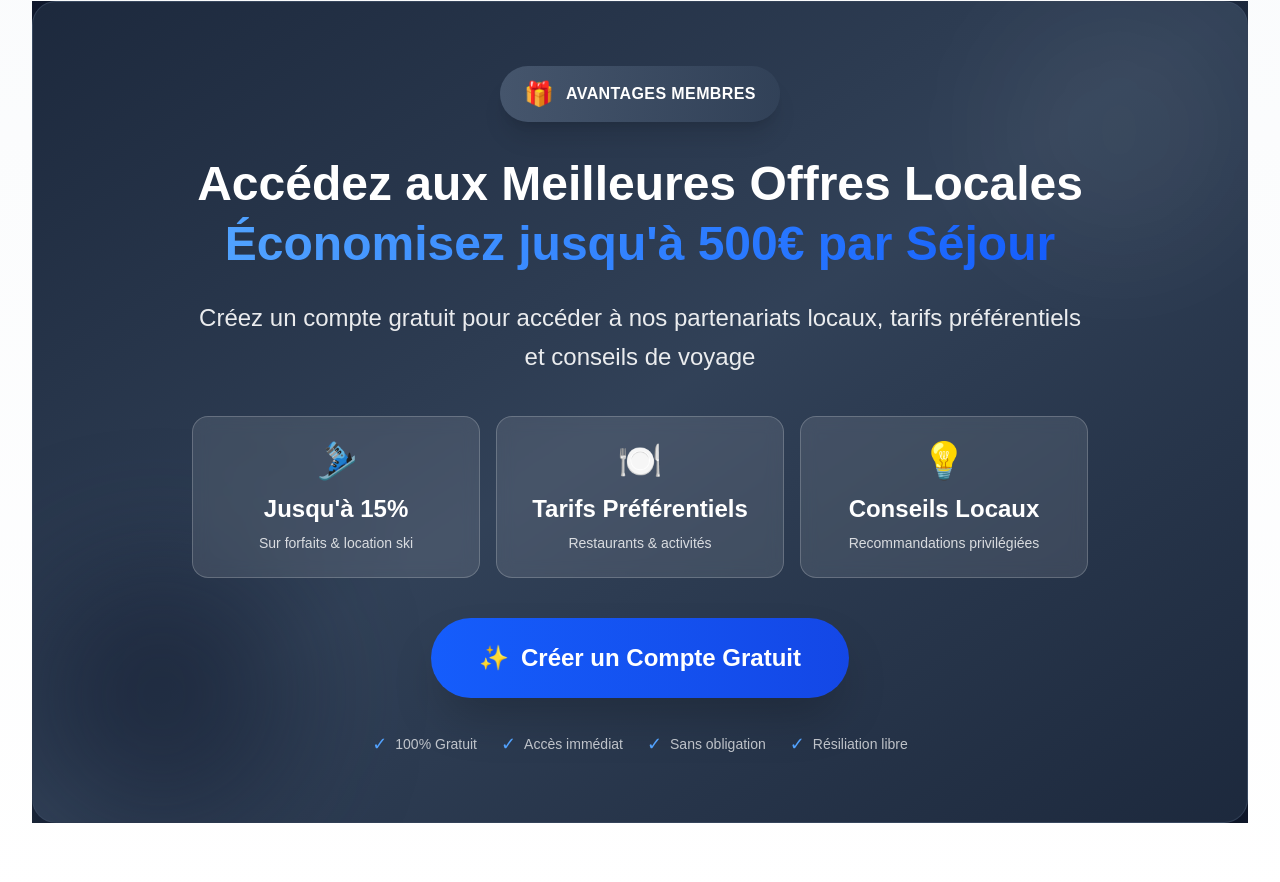
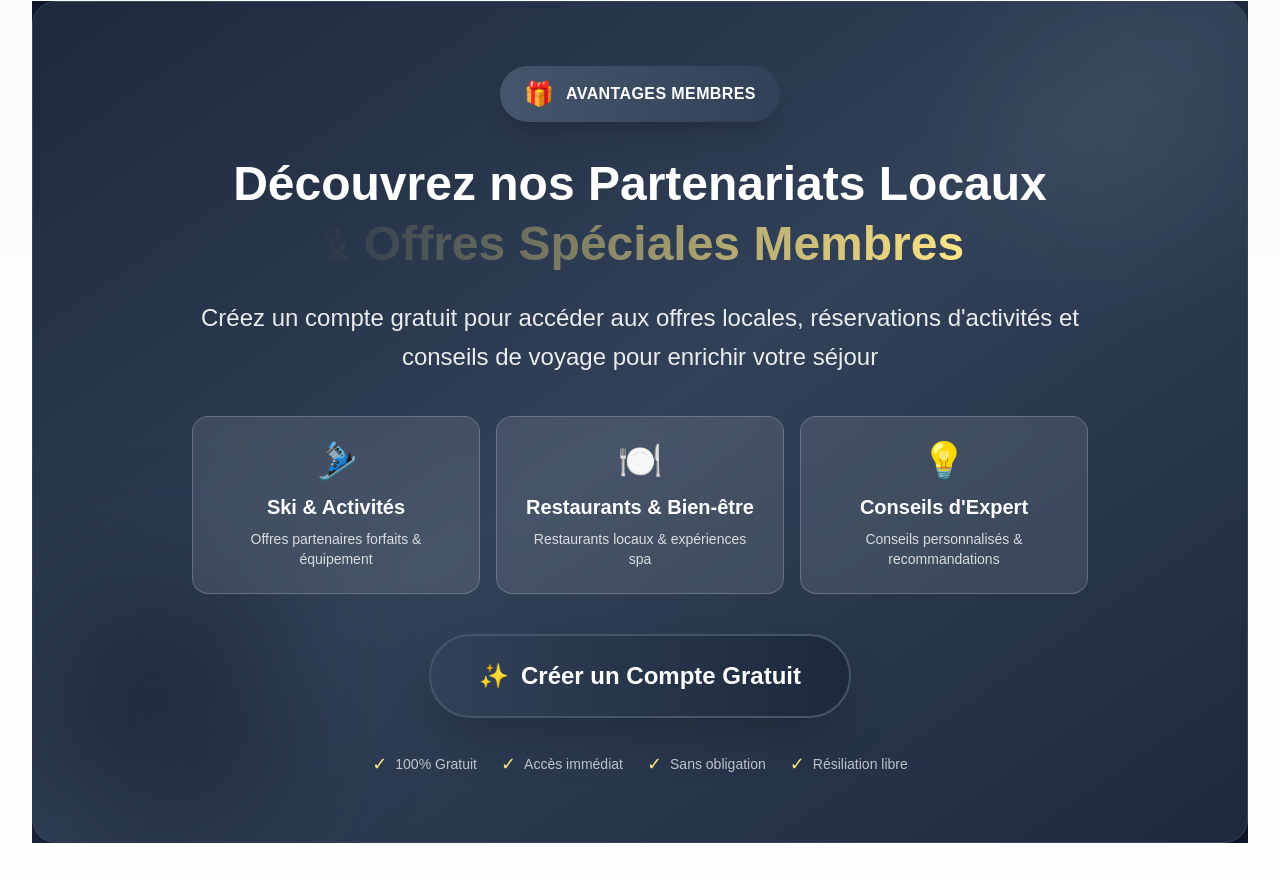
Before and after one commit to raphaelpierre/CosyNeige, a Next.js app: page /location in a window 1280 px wide. Shown: the part 2450-3332 px from the top of the page. Built offline with nearby package versions, Linux system fonts and the light colour scheme; no server answers.

Commit message:
feat: Revise Local Partnerships section with updated messaging and improved design for enhanced user engagement

```diff
--- a/app/location/page.tsx
+++ b/app/location/page.tsx
@@ -421,14 +421,14 @@ export default function LocationPage() {
                 {/* Main Headline */}
                 <h3 className="text-3xl md:text-4xl lg:text-5xl font-black text-white mb-6 leading-tight">
                   {t({
-                    en: 'Access Great Local Deals',
-                    fr: 'Accédez aux Meilleures Offres Locales'
+                    en: 'Discover Local Partnerships',
+                    fr: 'Découvrez nos Partenariats Locaux'
                   })}
                   <br />
-                  <span className="bg-gradient-to-r from-blue-400 to-blue-600 bg-clip-text text-transparent">
+                  <span className="bg-gradient-to-r from-cream to-amber-200 bg-clip-text text-transparent">
                     {t({
-                      en: 'Save Up to €500 Per Stay',
-                      fr: 'Économisez jusqu\'à 500€ par Séjour'
+                      en: '& Special Member Offers',
+                      fr: '& Offres Spéciales Membres'
                     })}
                   </span>
                 </h3>
@@ -436,8 +436,8 @@ export default function LocationPage() {
                 {/* Subheadline */}
                 <p className="text-xl md:text-2xl text-white/90 mb-10 leading-relaxed font-medium">
                   {t({
-                    en: 'Create a free account to access our curated local partnerships, special rates, and helpful travel tips',
-                    fr: 'Créez un compte gratuit pour accéder à nos partenariats locaux, tarifs préférentiels et conseils de voyage'
+                    en: 'Create a free account to access curated local deals, activity bookings, and insider travel tips to enhance your stay',
+                    fr: 'Créez un compte gratuit pour accéder aux offres locales, réservations d\'activités et conseils de voyage pour enrichir votre séjour'
                   })}
                 </p>
 
@@ -445,25 +445,25 @@ export default function LocationPage() {
                 <div className="grid grid-cols-1 md:grid-cols-3 gap-4 mb-10">
                   <div className="bg-white/10 backdrop-blur-sm border border-white/20 rounded-2xl p-6 hover:bg-white/15 transition-all">
                     <div className="text-4xl mb-3">🎿</div>
-                    <div className="text-2xl font-bold text-white mb-2">{t({ en: 'Up to 15%', fr: 'Jusqu\'à 15%' })}</div>
-                    <p className="text-white/80 text-sm">{t({ en: 'On ski passes & rentals', fr: 'Sur forfaits & location ski' })}</p>
+                    <div className="text-xl font-bold text-white mb-2">{t({ en: 'Ski & Activities', fr: 'Ski & Activités' })}</div>
+                    <p className="text-white/80 text-sm">{t({ en: 'Partner deals on passes & equipment', fr: 'Offres partenaires forfaits & équipement' })}</p>
                   </div>
                   <div className="bg-white/10 backdrop-blur-sm border border-white/20 rounded-2xl p-6 hover:bg-white/15 transition-all">
                     <div className="text-4xl mb-3">🍽️</div>
-                    <div className="text-2xl font-bold text-white mb-2">{t({ en: 'Special Rates', fr: 'Tarifs Préférentiels' })}</div>
-                    <p className="text-white/80 text-sm">{t({ en: 'Restaurants & activities', fr: 'Restaurants & activités' })}</p>
+                    <div className="text-xl font-bold text-white mb-2">{t({ en: 'Dining & Wellness', fr: 'Restaurants & Bien-être' })}</div>
+                    <p className="text-white/80 text-sm">{t({ en: 'Local restaurants & spa experiences', fr: 'Restaurants locaux & expériences spa' })}</p>
                   </div>
                   <div className="bg-white/10 backdrop-blur-sm border border-white/20 rounded-2xl p-6 hover:bg-white/15 transition-all">
                     <div className="text-4xl mb-3">💡</div>
-                    <div className="text-2xl font-bold text-white mb-2">{t({ en: 'Local Tips', fr: 'Conseils Locaux' })}</div>
-                    <p className="text-white/80 text-sm">{t({ en: 'Insider recommendations', fr: 'Recommandations privilégiées' })}</p>
+                    <div className="text-xl font-bold text-white mb-2">{t({ en: 'Expert Advice', fr: 'Conseils d\'Expert' })}</div>
+                    <p className="text-white/80 text-sm">{t({ en: 'Personalized tips & recommendations', fr: 'Conseils personnalisés & recommandations' })}</p>
                   </div>
                 </div>
 
                 {/* CTA Button */}
                 <a
                   href="/client/login?action=register"
-                  className="inline-flex items-center gap-3 bg-gradient-to-r from-blue-600 to-blue-700 hover:from-blue-700 hover:to-blue-800 text-white px-10 md:px-12 py-5 md:py-6 rounded-full font-black text-xl md:text-2xl transition-all shadow-2xl hover:shadow-blue-500/50 hover:scale-105 transform"
+                  className="inline-flex items-center gap-3 bg-gradient-to-r from-slate-700 to-slate-800 hover:from-slate-800 hover:to-slate-900 text-white px-10 md:px-12 py-5 md:py-6 rounded-full font-black text-xl md:text-2xl transition-all shadow-2xl hover:shadow-slate-900/50 hover:scale-105 transform border-2 border-slate-600 hover:border-slate-500"
                 >
                   <span className="text-2xl">✨</span>
                   {t({ en: 'Create Free Account', fr: 'Créer un Compte Gratuit' })}
@@ -472,19 +472,19 @@ export default function LocationPage() {
                 {/* Trust Signals */}
                 <div className="mt-8 flex flex-wrap justify-center gap-6 text-white/70 text-sm">
                   <div className="flex items-center gap-2">
-                    <span className="text-blue-400 text-lg">✓</span>
+                    <span className="text-amber-200 text-lg">✓</span>
                     <span>{t({ en: '100% Free', fr: '100% Gratuit' })}</span>
                   </div>
                   <div className="flex items-center gap-2">
-                    <span className="text-blue-400 text-lg">✓</span>
+                    <span className="text-amber-200 text-lg">✓</span>
                     <span>{t({ en: 'Instant access', fr: 'Accès immédiat' })}</span>
                   </div>
                   <div className="flex items-center gap-2">
-                    <span className="text-blue-400 text-lg">✓</span>
+                    <span className="text-amber-200 text-lg">✓</span>
                     <span>{t({ en: 'No obligation', fr: 'Sans obligation' })}</span>
                   </div>
                   <div className="flex items-center gap-2">
-                    <span className="text-blue-400 text-lg">✓</span>
+                    <span className="text-amber-200 text-lg">✓</span>
                     <span>{t({ en: 'Cancel anytime', fr: 'Résiliation libre' })}</span>
                   </div>
                 </div>
```
